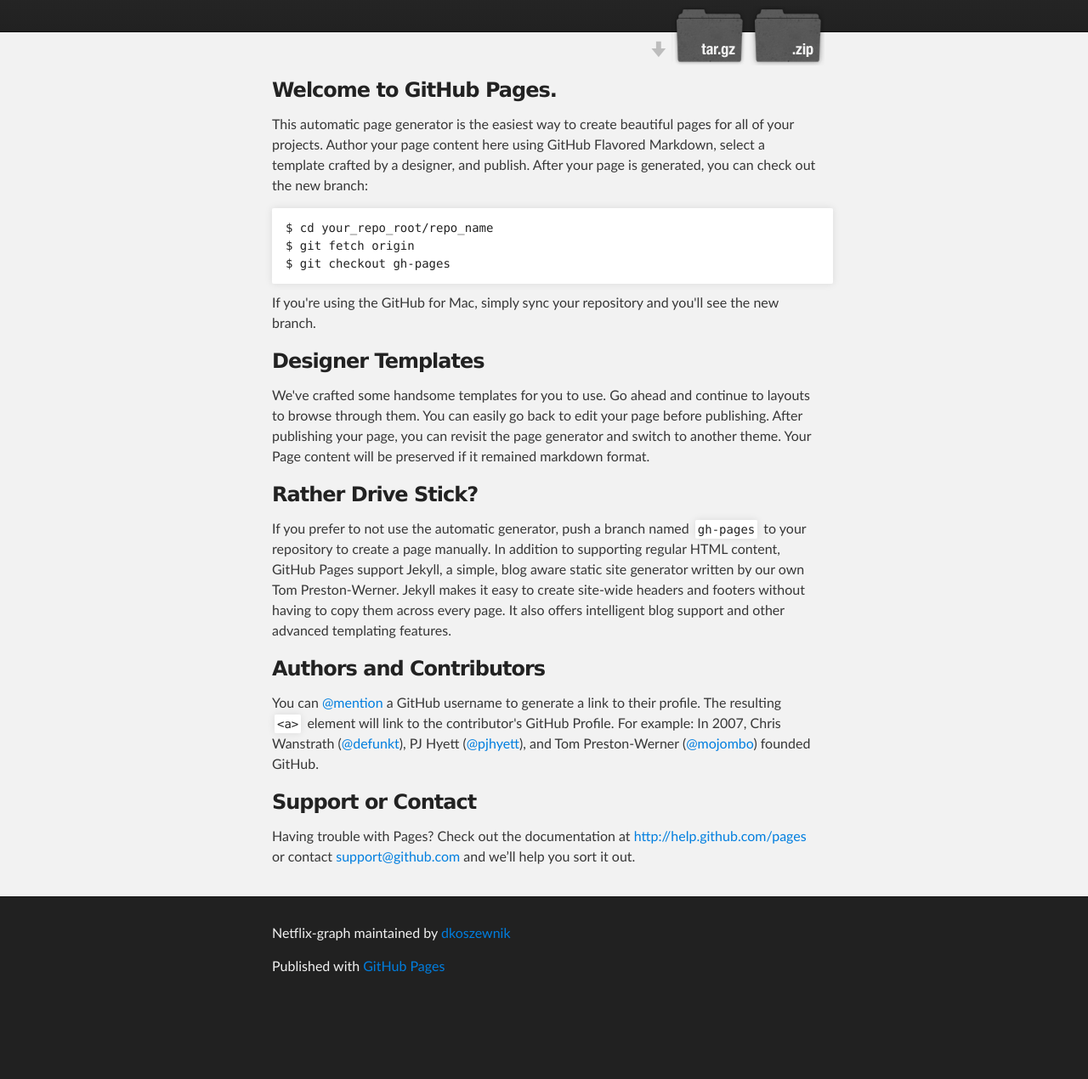
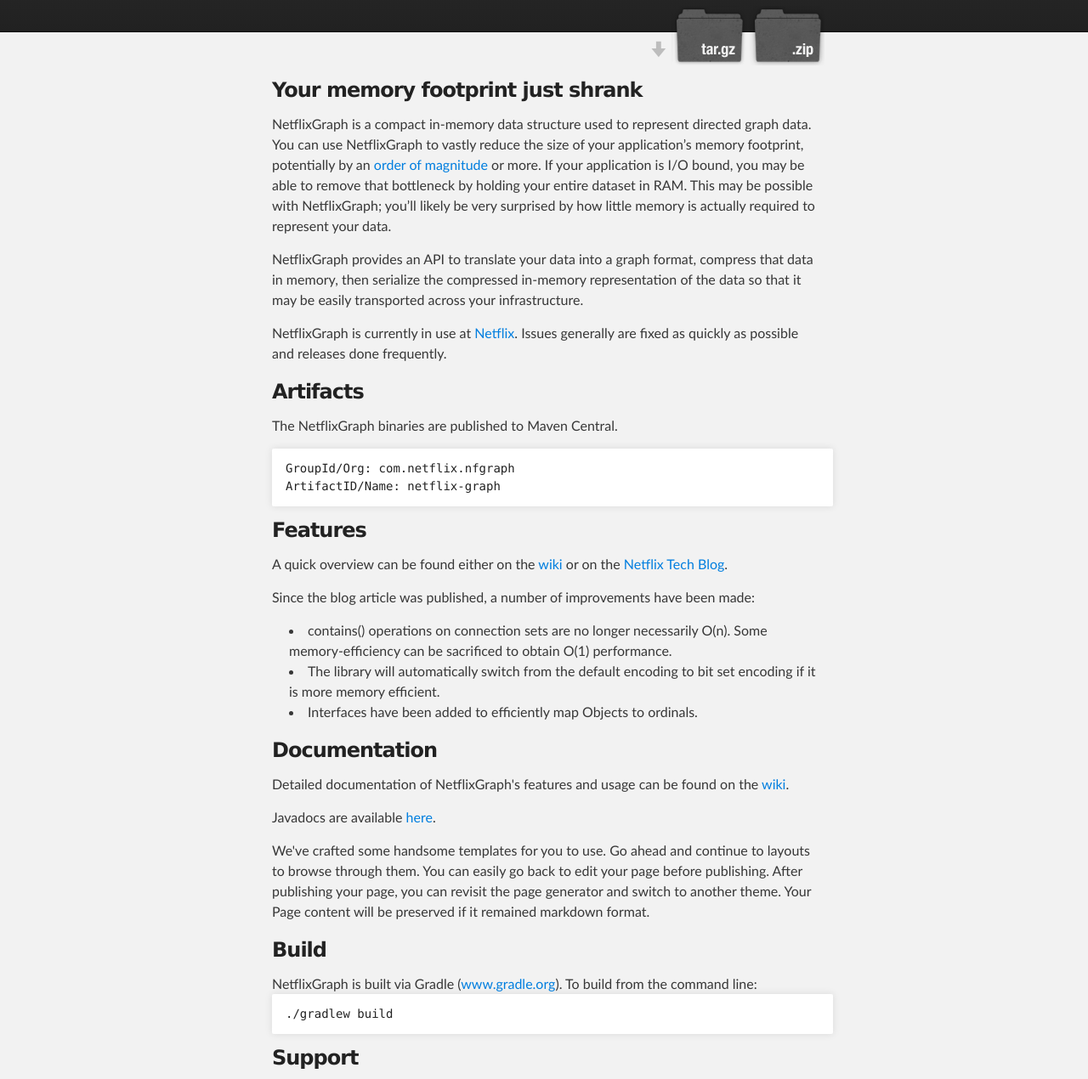
Before and after one commit to Netflix/netflix-graph, a plain HTML site: page index.html in a window 1280 px wide. Shown: the part 208-1478 px from the top of the page at 85% size. Before the commit the page ends 1392 px from the top, so only its background shows below. Drawn offline with Linux system fonts and the light colour scheme.

Commit message:
updated index.html from default

```diff
--- a/index.html
+++ b/index.html
@@ -8,7 +8,7 @@
 
     <link rel="stylesheet" type="text/css" media="screen" href="stylesheets/stylesheet.css">
 
-    <title>Netflix-graph</title>
+    <title>NetflixGraph</title>
   </head>
 
   <body>
@@ -16,14 +16,14 @@
     <!-- HEADER -->
     <div id="header_wrap" class="outer">
         <header class="inner">
-          <a id="forkme_banner" href="https://github.com/dkoszewnik/netflix-graph">View on GitHub</a>
+          <a id="forkme_banner" href="https://github.com/Netflix/netflix-graph">View on GitHub</a>
 
-          <h1 id="project_title">Netflix-graph</h1>
+          <h1 id="project_title">NetflixGraph</h1>
           <h2 id="project_tagline">Compact in-memory representation of directed graph data</h2>
 
             <section id="downloads">
-              <a class="zip_download_link" href="https://github.com/dkoszewnik/netflix-graph/zipball/master">Download this project as a .zip file</a>
-              <a class="tar_download_link" href="https://github.com/dkoszewnik/netflix-graph/tarball/master">Download this project as a tar.gz file</a>
+              <a class="zip_download_link" href="https://github.com/Netflix/netflix-graph/zipball/master">Download this project as a .zip file</a>
+              <a class="tar_download_link" href="https://github.com/Netflix/netflix-graph/tarball/master">Download this project as a tar.gz file</a>
             </section>
         </header>
     </div>
@@ -31,40 +31,62 @@
     <!-- MAIN CONTENT -->
     <div id="main_content_wrap" class="outer">
       <section id="main_content" class="inner">
-        <h3>Welcome to GitHub Pages.</h3>
+        <h3>Your memory footprint just shrank</h3>
 
-<p>This automatic page generator is the easiest way to create beautiful pages for all of your projects. Author your page content here using GitHub Flavored Markdown, select a template crafted by a designer, and publish. After your page is generated, you can check out the new branch:</p>
+<p>NetflixGraph is a compact in-memory data structure used to represent directed graph data. You can use NetflixGraph to vastly reduce the size of your application’s memory footprint, potentially by an <a href="http://techblog.netflix.com/2013/01/netflixgraph-metadata-library_18.html">order of magnitude</a> or more. If your application is I/O bound, you may be able to remove that bottleneck by holding your entire dataset in RAM. This may be possible with NetflixGraph; you’ll likely be very surprised by how little memory is actually required to represent your data.</p>
 
-<pre><code>$ cd your_repo_root/repo_name
-$ git fetch origin
-$ git checkout gh-pages
-</code></pre>
+<p>NetflixGraph provides an API to translate your data into a graph format, compress that data in memory, then serialize the compressed in-memory representation of the data so that it may be easily transported across your infrastructure.</p>
 
-<p>If you're using the GitHub for Mac, simply sync your repository and you'll see the new branch.</p>
+<p>NetflixGraph is currently in use at <a href="http://movies.netflix.com">Netflix</a>. Issues generally are fixed as quickly as possible and releases done frequently.</p>
 
-<h3>Designer Templates</h3>
+<h3>Artifacts</h3>
+
+<p>The NetflixGraph binaries are published to Maven Central.</p>
+
+<pre><code>GroupId/Org: com.netflix.nfgraph
+ArtifactID/Name: netflix-graph</code></pre>
+
+<h3>Features</h3>
+
+<p>A quick overview can be found either on the <a href="https://github.com/Netflix/netflix-graph/wiki">wiki</a> or on the <a href="http://techblog.netflix.com/2013/01/netflixgraph-metadata-library_18.html">Netflix Tech Blog</a>.</p>
+
+<p>Since the blog article was published, a number of improvements have been made:</p>
+
+<ul>
+<li>contains() operations on connection sets are no longer necessarily O(n).  Some memory-efficiency can be sacrificed to obtain O(1) performance.</li>
+<li>The library will automatically switch from the default encoding to bit set encoding if it is more memory efficient.</li>
+<li>Interfaces have been added to efficiently map Objects to ordinals.</li>
+</ul>
+
+<h3>Documentation</h3>
+
+<p>Detailed documentation of NetflixGraph's features and usage can be found on the <a href="https://github.com/Netflix/netflix-graph/wiki">wiki</a>.</p>
+
+<p>Javadocs are available <a href="http://netflix.github.com/netflix-graph/javadoc">here</a>.</p>
 
 <p>We've crafted some handsome templates for you to use. Go ahead and continue to layouts to browse through them. You can easily go back to edit your page before publishing. After publishing your page, you can revisit the page generator and switch to another theme. Your Page content will be preserved if it remained markdown format.</p>
 
-<h3>Rather Drive Stick?</h3>
+<h3>Build</h3>
 
-<p>If you prefer to not use the automatic generator, push a branch named <code>gh-pages</code> to your repository to create a page manually. In addition to supporting regular HTML content, GitHub Pages support Jekyll, a simple, blog aware static site generator written by our own Tom Preston-Werner. Jekyll makes it easy to create site-wide headers and footers without having to copy them across every page. It also offers intelligent blog support and other advanced templating features.</p>
+NetflixGraph is built via Gradle (<a href="http://www.gradle.org">www.gradle.org</a>). To build from the command line:
+
+<pre><code>./gradlew build</code></pre>
+
+<h3>Support</h3>
+
+<p>Support can be obtained through the <a href="https://groups.google.com/group/netflix-graph">NetflixGraph google group</a></p>
 
 <h3>Authors and Contributors</h3>
 
-<p>You can <a href="https://github.com/blog/821" class="user-mention">@mention</a> a GitHub username to generate a link to their profile. The resulting <code>&lt;a&gt;</code> element will link to the contributor's GitHub Profile. For example: In 2007, Chris Wanstrath (<a href="https://github.com/defunkt" class="user-mention">@defunkt</a>), PJ Hyett (<a href="https://github.com/pjhyett" class="user-mention">@pjhyett</a>), and Tom Preston-Werner (<a href="https://github.com/mojombo" class="user-mention">@mojombo</a>) founded GitHub.</p>
+<p>(<a href="http://github.com/dkoszewnik" class="user-mention">@dkoszewnik</a>) Drew Koszewnik
 
-<h3>Support or Contact</h3>
-
-<p>Having trouble with Pages? Check out the documentation at <a href="http://help.github.com/pages">http://help.github.com/pages</a> or contact <a href="mailto:support@github.com">support@github.com</a> and we’ll help you sort it out.</p>
       </section>
     </div>
 
     <!-- FOOTER  -->
     <div id="footer_wrap" class="outer">
       <footer class="inner">
-        <p class="copyright">Netflix-graph maintained by <a href="https://github.com/dkoszewnik">dkoszewnik</a></p>
-        <p>Published with <a href="http://pages.github.com">GitHub Pages</a></p>
+        <p class="copyright">NetflixGraph maintained by <a href="https://github.com/dkoszewnik" class="user-mention">@dkoszewnik</a> at <a href="https://github.com/Netflix" class="user-mention">@Netflix</a></p>
       </footer>
     </div>
 
```
